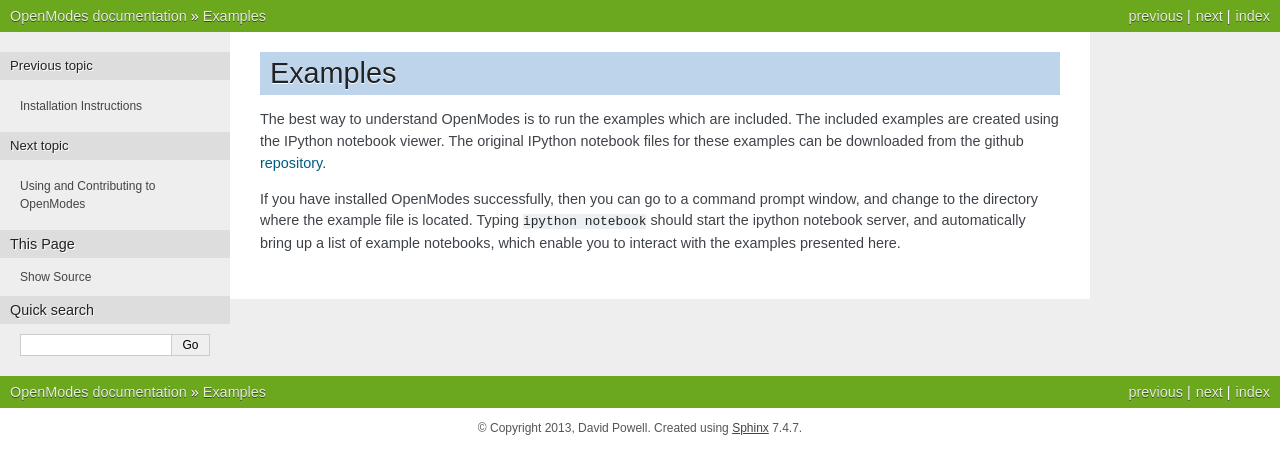
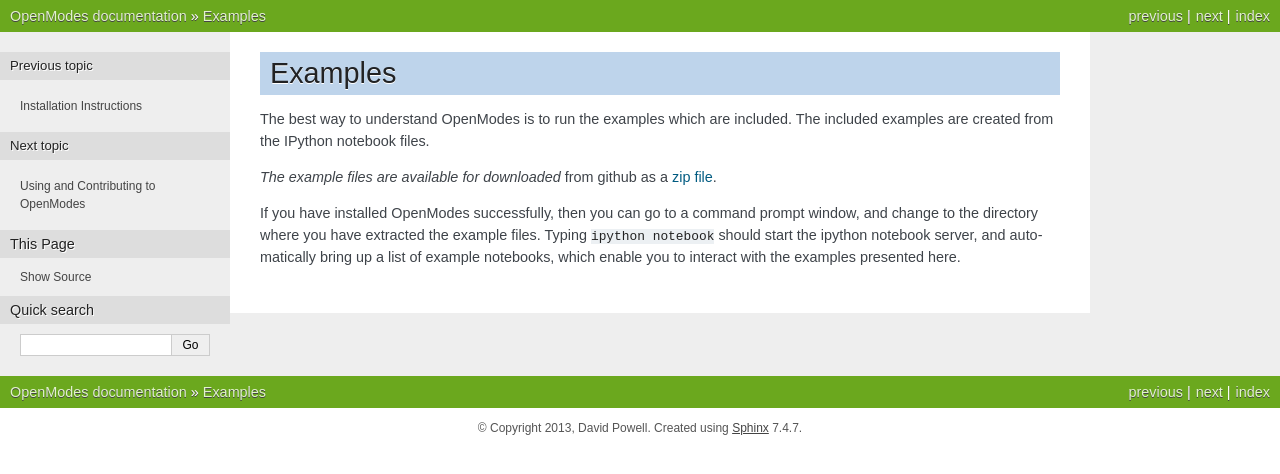
Before and after one commit to DavidPowell/OpenModes, a Sphinx documentation site: the page built from doc/examples.txt, in a window 1280 px wide. Shown: the top 474 px of the page. Built offline with Sphinx 7.4.7, drawn with Linux system fonts in a browser that asks for light colours; pages that are not in the unit, such as notebooks, are missing from menus; the version number could not be read and is left out.

Commit message:
Modify link to examples so that they are easily downloaded by users from github hosted zip file

```diff
--- a/doc/examples.txt
+++ b/doc/examples.txt
@@ -2,13 +2,14 @@ Examples
 ========
 
 The best way to understand OpenModes is to run the examples which
-are included. The included examples are created using the IPython notebook
-viewer. The original IPython notebook files for these examples can
-be downloaded from the github repository_.
+are included. The included examples are created from the IPython notebook
+files.
+
+*The example files are available for downloaded* from github as a `zip file`_.
 
 If you have installed OpenModes successfully, then you can go to a
-command prompt window, and change to the directory where the example
-file is located. Typing ``ipython notebook`` should
+command prompt window, and change to the directory where you have extracted
+the example files. Typing ``ipython notebook`` should
 start the ipython notebook server, and automatically bring up a list
 of example notebooks, which enable you to interact with the examples
 presented here.
@@ -19,4 +20,4 @@ presented here.
 
    examples/*
 
-.. _repository: https://github.com/DavidPowell/OpenModes/tree/master/examples
+.. _`zip file`: https://github.com/DavidPowell/OpenModes/releases/download/0.0.2/examples.zip
```
